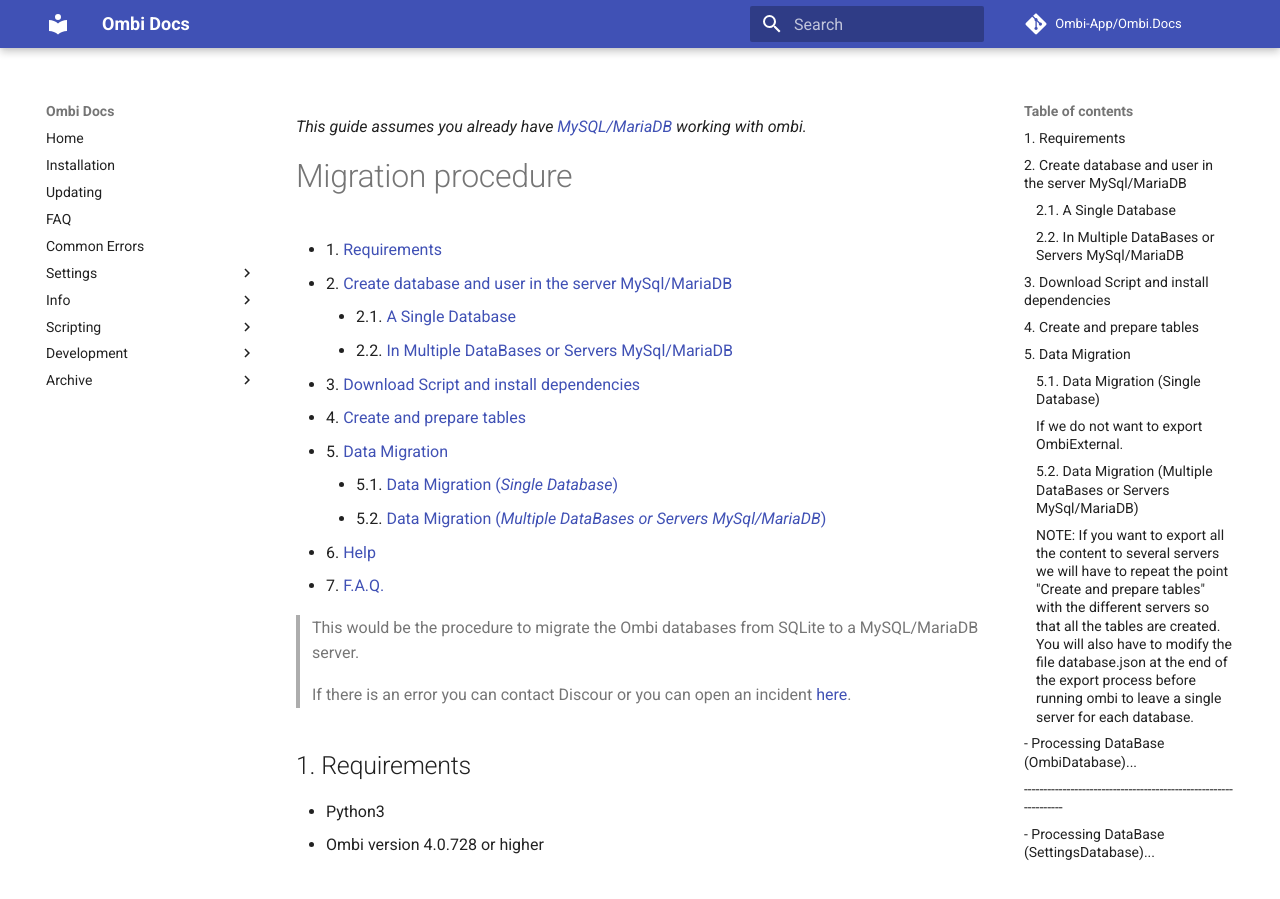
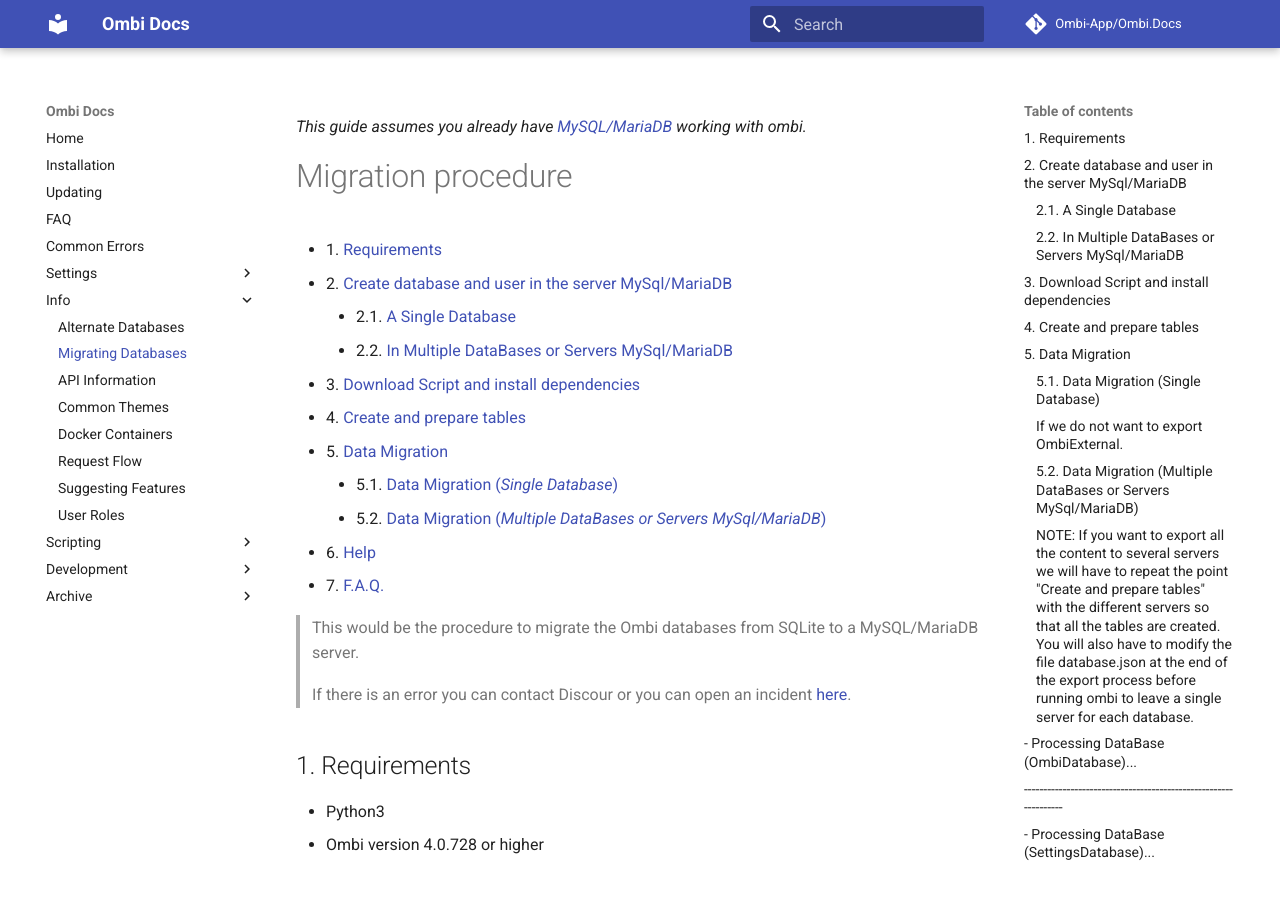
Before and after one commit to Ombi-app/Ombi.Docs, an MkDocs documentation site: the page built from docs/info/migrating-databases.md, in a window 1280 px wide and 900 px high. Built offline with MkDocs 1.6.1 and Material for MkDocs 9.7.7, drawn with Linux system fonts in a browser that asks for light colours; comment, search, counter and statistics services are not loaded.

Commit message:
lint mkdocs add migration page to nav

```diff
--- a/mkdocs.yml
+++ b/mkdocs.yml
@@ -50,27 +50,28 @@
     - Reverse Proxying: settings/reverse-proxy.md
     - User Importer: settings/import-users.md
     - Notifications:
-        Template Variables: settings/notifications/template-variables.md
-        Discord: settings/notifications/discord.md
-        Email: settings/notifications/email.md
-        Pushbullet: settings/notifications/pushbullet.md
-        Pushover: settings/notifications/pushover.md
-        Slack: settings/notifications/slack.md
-        Telegram: settings/notifications/telegram.md
-        Twilio: settings/notifications/twilio.md
+      - Template Variables: settings/notifications/template-variables.md
+      - Discord: settings/notifications/discord.md
+      - Email: settings/notifications/email.md
+      - Pushbullet: settings/notifications/pushbullet.md
+      - Pushover: settings/notifications/pushover.md
+      - Slack: settings/notifications/slack.md
+      - Telegram: settings/notifications/telegram.md
+      - Twilio: settings/notifications/twilio.md
   - Info:
-      Alternate Databases: info/alternate-databases.md
-      API Information: info/api-information.md
-      Common Themes: info/common-themes.md
-      Docker Containers: info/docker-containers.md
-      Request Flow: info/request-workflow.md
-      Suggesting Features: info/feature-suggestions.md
-      User Roles: info/user-roles.md
+    - Alternate Databases: info/alternate-databases.md
+    - Migrating Databases: info/migrating-databases.md
+    - API Information: info/api-information.md
+    - Common Themes: info/common-themes.md
+    - Docker Containers: info/docker-containers.md
+    - Request Flow: info/request-workflow.md
+    - Suggesting Features: info/feature-suggestions.md
+    - User Roles: info/user-roles.md
   - Scripting:
-      Ombi & Tautulli: scripting/ombi-tautulli.md
+    - Ombi & Tautulli: scripting/ombi-tautulli.md
   - Development:
-      Building Ombi: development/building-ombi.md
-      Translating Ombi: development/translations.md
+    - Building Ombi: development/building-ombi.md
+    - Translating Ombi: development/translations.md
   - Archive:
-      Prerequisites: archived/prerequisites.md
-      V4 Specific Proxying: archived/v4-specific-proxy.md
+    - Prerequisites: archived/prerequisites.md
+    - V4 Specific Proxying: archived/v4-specific-proxy.md
```
Also changed, not shown: docs/info/migrating-databases.md (renamed from docs/to_migrate/migration-procedure-from-sqlite-to-mysql-or-mariadb.md).
